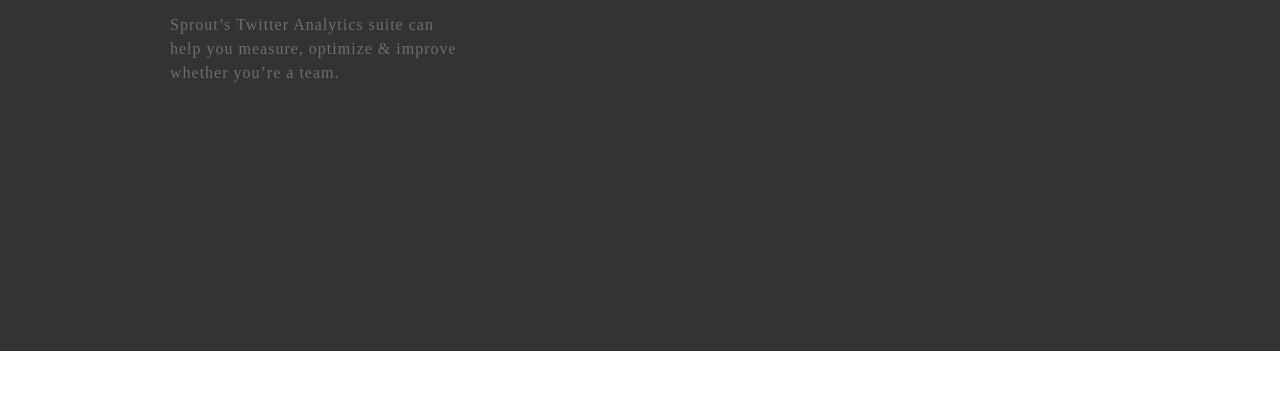
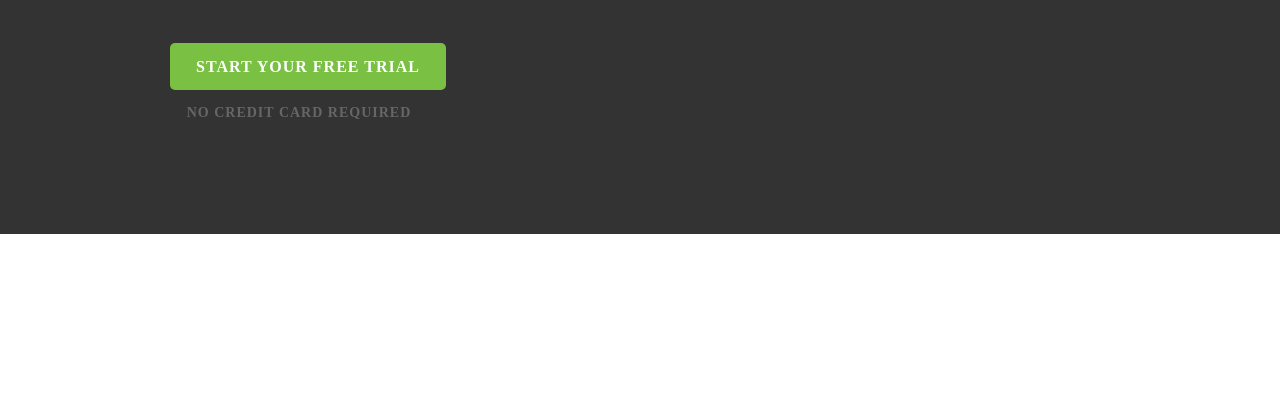
Before and after one commit to thekennysong/sprout, a website: page index.html in a window 1280 px wide. Shown: the part 392-800 px from the top of the page. Drawn offline with nearby package versions, Linux system fonts and the light colour scheme.

Commit message:
progress

```diff
--- a/assets/less/slices/base.less
+++ b/assets/less/slices/base.less
@@ -12,7 +12,7 @@
     font-weight: 300;
     margin: 0;
     .font-family-proxima-nova();
-
+    letter-spacing: 1px;
 }
 section, header, footer, main, article, nav, aside { position: relative; }
 a {
@@ -45,9 +45,15 @@
     line-height: 29px;
 }
 p{
-    font-size: 16px;
+    font-size: 18px;
     letter-spacing: 1px;
-    line-height: 24px;
+    line-height: 26px;
+}
+span{
+    font-size: 12px;
+    line-height: 20px;
+    .font-weight-semibold();
+    text-transform: uppercase;
 }
 .container{
     margin: auto;
@@ -64,3 +70,26 @@
     width: 60px;
     padding: 10px;
 }
+.btn{
+    font-size: 16px;
+    height: 50px;
+    line-height: 50px;
+    border-radius: 5px;
+    text-transform: uppercase;
+    .font-weight-semibold();
+    letter-spacing: 1px;
+}
+.btn-large{
+    .btn;
+    padding-top: 15px;
+    padding-bottom: 15px;
+    padding-left: 26px;
+    padding-right: 26px;
+    margin-top: .6875rem;
+    margin-bottom: .6875rem;
+    min-width: 9.375rem;
+    font-size: 1rem;
+    color: #fff;
+    background-color: #7ac143;
+    border-color: transparent;
+}
--- a/assets/less/slices/header.less
+++ b/assets/less/slices/header.less
@@ -23,16 +23,28 @@
 }
 #call-to-action{
     background: #333;
-    padding-top: 240px;
-    padding-bottom: 240px;
+    padding-top: 100px;
+    padding-bottom: 100px;
 
     .title{
         color:#fff;
         .font-weight-light();
     }
-    .subtitle{
+    .sub-title{
         color: #fff;
+        .font-weight-normal();
+        margin-bottom: 45px;
+    }
+    .credit{
+        margin-top: 10px;
+        font-size: 14px;
+        line-height: 22px;
+        display: block;
+        color: #666;
+        text-align: center;
+        content: 'No Credit Card Required';
+        width: 258px;
+
     }
 
-
 }
--- a/index.html
+++ b/index.html
@@ -36,6 +36,8 @@
             <div class="third">
                 <h2 class="title">Unlimited Twitter analytics for social.</h2>
                 <p class="sub-title">Sprout’s Twitter Analytics suite can help you measure, optimize & improve whether you’re a team.</p>
+                <a href="#" class="btn-large">Start your Free Trial</a>
+                <span class="credit">No Credit Card Required</span>
             </div>
         </div>
     </section>
```
Also changed, not shown: build/style.css.
